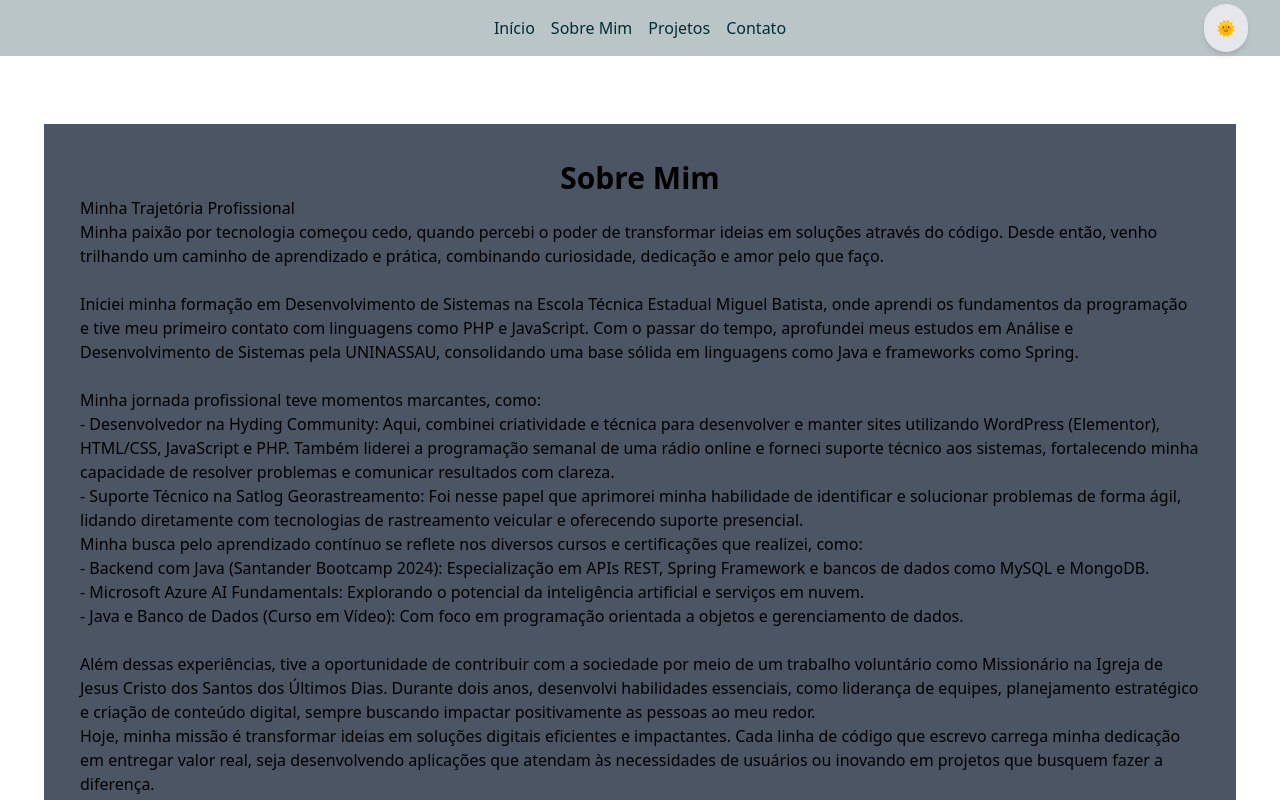
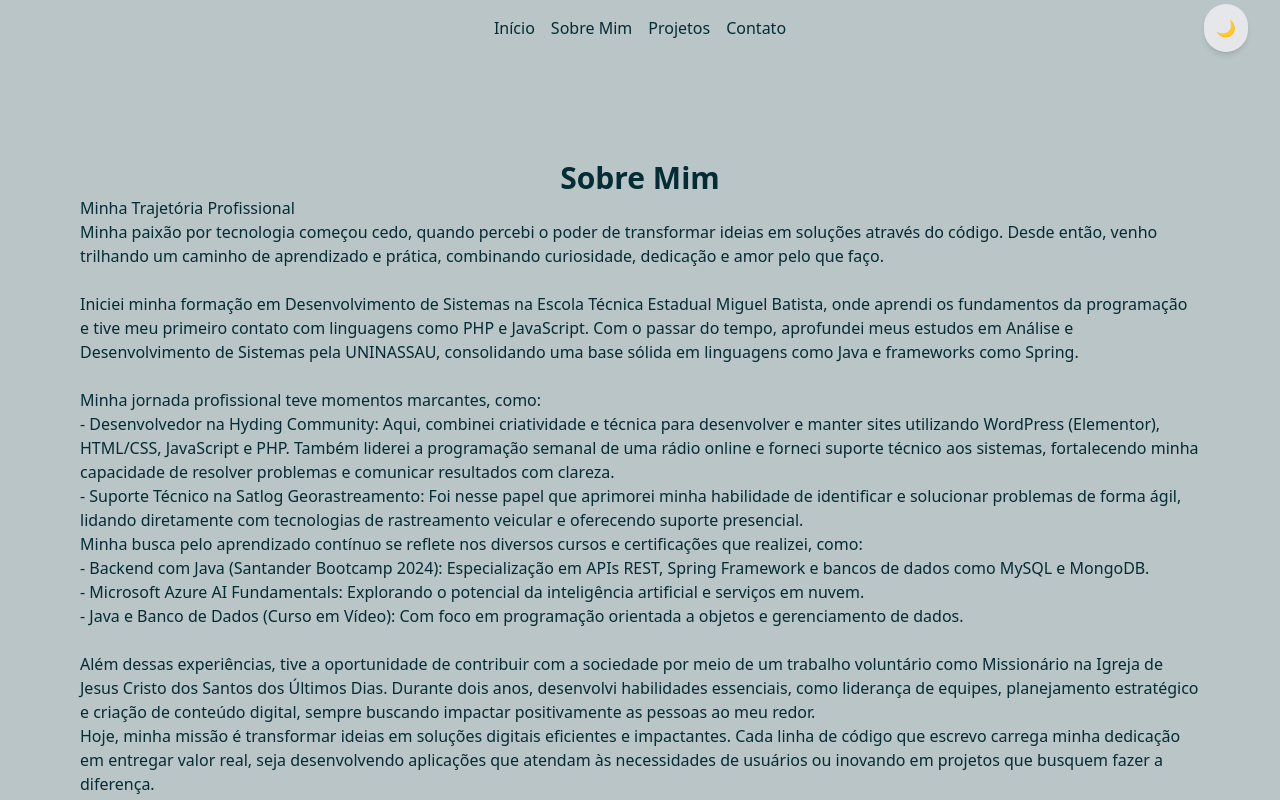
Before and after one commit to MarcioCosta013/PortifolioMarcio, a React (Vite) app: page /about in a window 1280 px wide. Shown: the top 800 px of the page. Built offline with nearby package versions, Linux system fonts and the light colour scheme.

Commit message:
update: alteração da cor do plano de fundo para adaptar aos temas

```diff
--- a/src/App.jsx
+++ b/src/App.jsx
@@ -11,16 +11,14 @@ import Contact from "./pages/Contact";
 const App = () => {
   return (
     <Router>
-      <div>
+      <div className="bg-lightBg text-lightText dark:bg-darkBg dark:text-darkText">
         <Header />
-        <div >
         <Routes>
           <Route path="/" element={<Home />} />
           <Route path="/about" element={<About />} />
           <Route path="/projects" element={<Projects />} />
           <Route path="/contact" element={<Contact />} />
         </Routes>
-        </div>
         <Footer />
       </div>
     </Router>
--- a/src/components/ThemeToggle.jsx
+++ b/src/components/ThemeToggle.jsx
@@ -10,7 +10,7 @@ const ThemeToggle = () => {
       className="fixed top-3,5 right-8 bg-gray-200 dark:bg-gray-800 text-gray-800 dark:text-gray-200 p-3 rounded-full shadow-md"
       aria-label="Toggle Theme"
     >
-      {theme === 'light' ? '🌞' : '🌙'}
+      {theme === 'light' ? '🌙' : '🌞'}
     </button>
   );
 };
--- a/src/pages/About.jsx
+++ b/src/pages/About.jsx
@@ -2,8 +2,8 @@ import React from "react";
 
 const About = () => (
   <div className="pt-20 container mx-auto">
-    <div className="bg-gray-600 min-h-screen flex flex-col items-center p-9 m-11">
-      <h2 className="text-3xl text-primary font-bold text-center">Sobre Mim</h2>
+    <div className="bg-lightBg text-lightText dark:bg-darkBg dark:text-darkText min-h-screen flex flex-col items-center p-9 m-11">
+      <h2 className="text-3xl font-bold text-center">Sobre Mim</h2>
       <p>
         Minha Trajetória Profissional <br /> Minha paixão por tecnologia começou
         cedo, quando percebi o poder de transformar ideias em soluções através
--- a/src/pages/Contact.jsx
+++ b/src/pages/Contact.jsx
@@ -6,7 +6,7 @@ import { BsWhatsapp } from "react-icons/bs";
 
 const Contact = () => (
   <div className="container mx-auto p-9 m-11">
-    <div className="grid justify-items-center gap-10 pt-20  bg-gray-600 min-h-screen items-center">
+    <div className="bg-lightBg text-lightText dark:bg-darkBg dark:text-darkText gap-10 pt-20 min-h-screen flex flex-col items-center p-9 m-11">
       <h2 className="text-4xl font-bold text-primary">Entre em Contato: </h2>
       <div className="w-[1143px] flex flex-wrap justify-center gap-6 max-w-[90%]">
         <Popup
--- a/src/pages/Home.jsx
+++ b/src/pages/Home.jsx
@@ -8,9 +8,9 @@ const Home = () => (
       <img src={logo2} alt="Logo" className="block dark:hidden" />
       <img src={logo} alt="Logo" className="hidden dark:block" />
     </nav>
-    <div className="bg-gray-600 container mx-auto min-h-screen flex flex-col items-center p-9 m-11">
-      <h1 className="text-4xl font-bold text-lightText">Bem-vindo!</h1>
-      <p className="mt-4 text-lg text-gray-700">
+    <div className="bg-lightBg text-lightText dark:bg-darkBg dark:text-darkText min-h-screen flex flex-col items-center p-9 m-11">
+      <h1 className="text-4xl font-bold text-lightText dark:text-darkText">Bem-vindo!</h1>
+      <p className="mt-4 text-lg text-lightText dark:text-darkText">
         Sou Márcio Costa, desenvolvedor Back-end Java.
       </p>
     </div>
--- a/src/pages/Projects.jsx
+++ b/src/pages/Projects.jsx
@@ -2,8 +2,8 @@ import React from "react";
 import ProjectCard from "../components/ProjectCard";
 
 const Projects = () => (
-  <section className="bg-gray-100 py-8 pt-20">
-    <div className="container mx-auto bg-gray-600 min-h-screen flex flex-col items-center p-7 m-10">
+  <section className="bg-lightBg dark:bg-darkBg py-8 pt-20">
+    <div className="bg-lightBg text-lightText dark:bg-darkBg dark:text-darkText min-h-screen flex flex-col items-center p-9 m-11 ">
       <h2 className="text-4xl font-bold text-primary">Meus Projetos</h2>
       <div className="grid grid-cols-3 pt-10 sm:grid-cols-2 lg:grid-cols-3 gap-6">
         <div>
```
Lines whose indentation alone changed are shown as unchanged.
